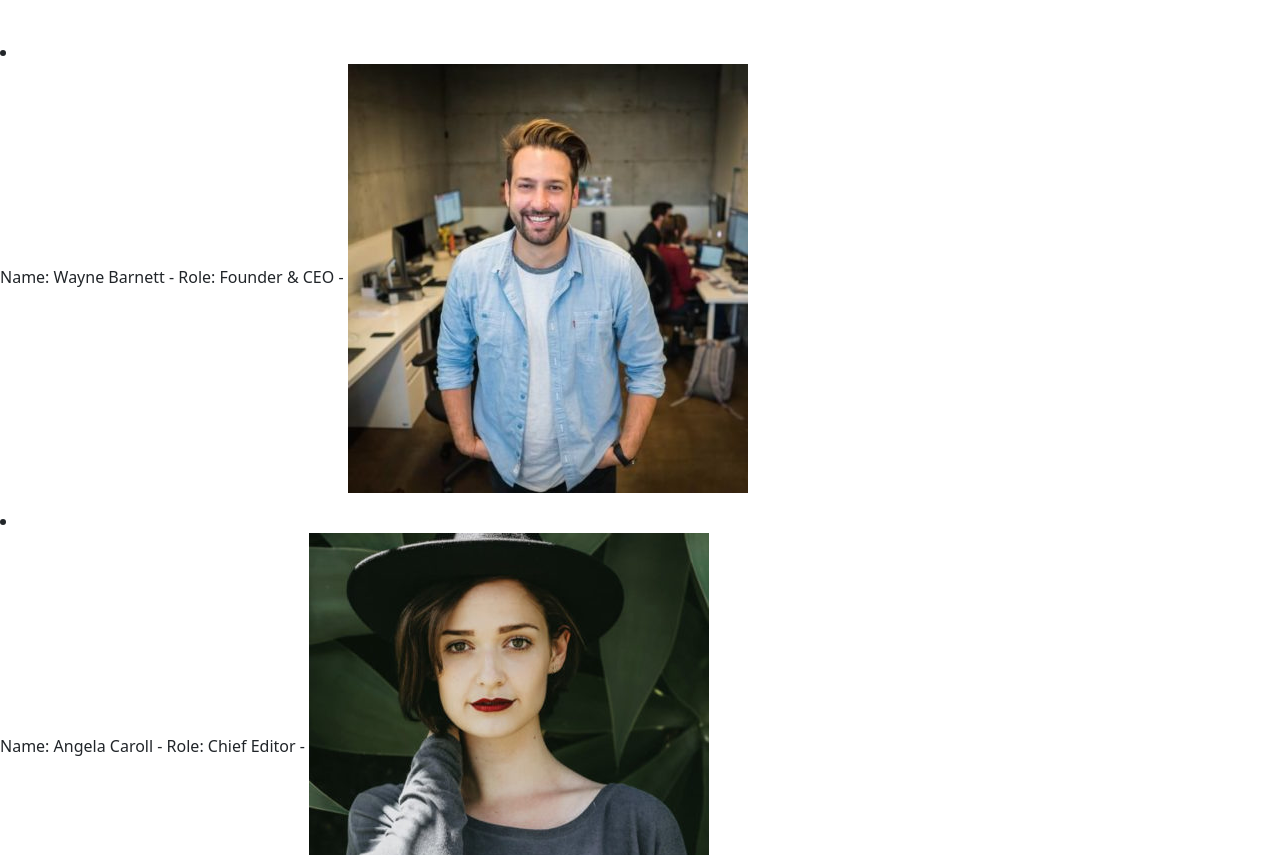
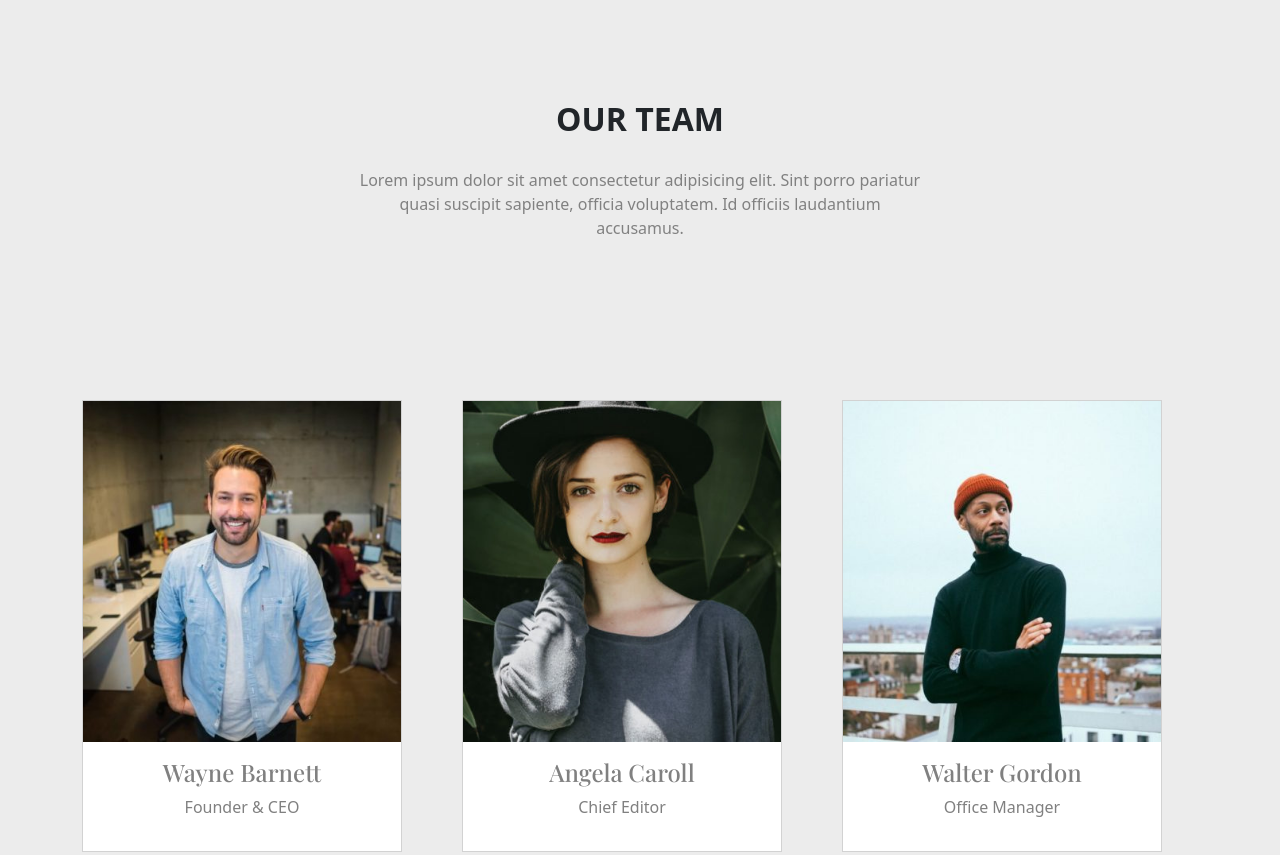
Before and after one commit to NicolaBellini/js-our-team, a plain HTML site: page index.html in a window 1280 px wide. Shown: the top 855 px of the page. Drawn offline with nearby package versions, Linux system fonts and the light colour scheme; a web font is replaced by a local one.

Commit message:
[add] styles

```diff
--- a/css/style.css
+++ b/css/style.css
@@ -0,0 +1,39 @@
+*{
+   margin: 0;
+   padding: 0;
+   box-sizing: border-box;
+}
+
+body{
+   background-color: rgb(236, 236, 236);
+}
+
+
+
+.my_card{
+   border-radius: 0 !important;
+   width: 20rem !important;
+   text-align: center;
+   color: grey;
+}
+
+.my_card h4{
+   font-family: "Playfair Display", serif;
+}
+
+.my-container{
+   padding: 100px;
+   margin: 0 auto;
+   width: 60%;
+   height: 400px;
+   text-align: center;
+}
+
+.my-container h2{
+   font-weight: 600;
+   margin-bottom: 30px;
+}
+
+.my-container p{
+   color: rgb(129, 129, 129);
+}
--- a/index.html
+++ b/index.html
@@ -8,19 +8,32 @@
 
   <script src="https://cdn.jsdelivr.net/npm/bootstrap@5.3.3/dist/js/bootstrap.bundle.min.js" integrity="sha384-YvpcrYf0tY3lHB60NNkmXc5s9fDVZLESaAA55NDzOxhy9GkcIdslK1eN7N6jIeHz" crossorigin="anonymous"></script>
 
+  <link rel="preconnect" href="https://fonts.googleapis.com">
+  <link rel="preconnect" href="https://fonts.gstatic.com" crossorigin>
+  <link href="https://fonts.googleapis.com/css2?family=Kode+Mono:wght@400..700&family=Playfair+Display:ital,wght@0,400..900;1,400..900&display=swap" rel="stylesheet">
+
   <link rel="stylesheet" href="CSS/style.css">
   <title>Document</title>
 </head>
 <body>
 
-  <img src="" alt="">
 
-  <div class="output">
-    <ul>
-      <!-- <li>
-        <p>Name:  - Role:  - img: </p>
-      </li> -->
-    </ul>
+  <div class="my-container">
+    <h2>OUR TEAM</h2>
+    <p>Lorem ipsum dolor sit amet consectetur adipisicing elit. Sint porro pariatur quasi suscipit sapiente, officia voluptatem. Id officiis laudantium accusamus.</p>
+  </div>
+  <div class="container">
+    <div class="row row-cols-3 output">
+      <!-- <div class="col">
+        <div class="card" style="width: 18rem;">
+          <img src="..." class="card-img-top" alt="...">
+          <div class="card-body text-center ">
+            <h3>nome</h3>
+            <p>role</p>
+          </div>
+        </div>
+      </div> -->
+    </div>
   </div>
 
   <script src="JS/script.js"></script>
--- a/js/script.js
+++ b/js/script.js
@@ -41,10 +41,19 @@ for(let member of members){
    console.log(member);
    // milestone2 e bonus1
    output.innerHTML+=`
-   <li>
-      <p>Name: ${member.completeName} - Role: ${member.role} - <img src="${member.img}" title="${member.completeName}" alt="${member.completeName}"> </p>
-   </li>
+   <div class="col mb-4">
+      <div class="card my_card" style="width: 18rem;">
+      <img src="${member.img}" title="${member.completeName}" alt="${member.completeName}">
+        <div class="card-body">
+         <h4>${member.completeName}</h4>
+         <p>${member.role}</p>
+        </div>
+      </div>
+    </div>
    `
 }
 
 console.log(members[3].completeName)
+
+
+// Name: ${member.completeName} - Role: ${member.role} - <img src="${member.img}" title="${member.completeName}" alt="${member.completeName}">
```
